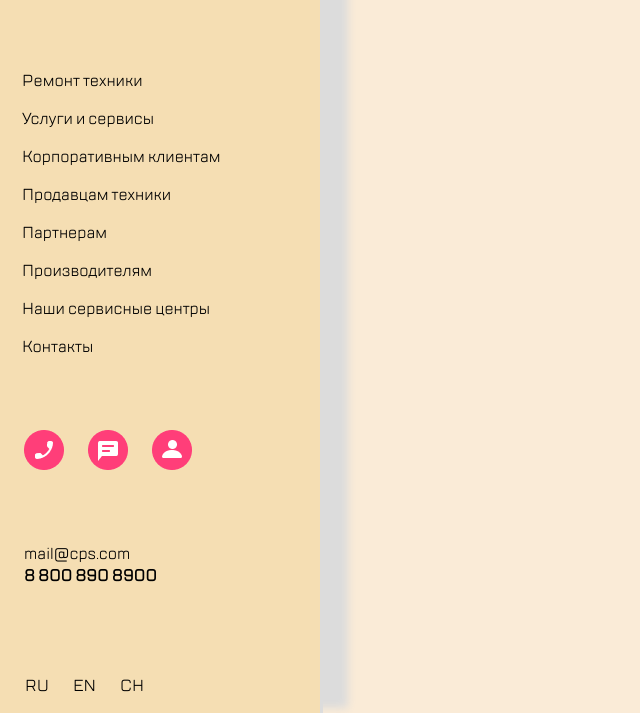
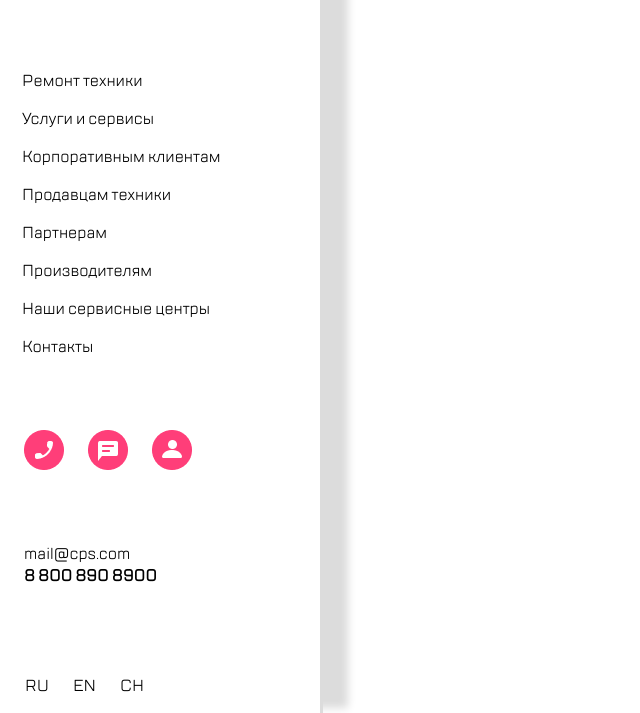
Before and after one commit to Halloween009/your-project-name-web-core-7.8, a plain HTML site: page index.html in a window 1280 px wide. Shown: the part 87-800 px from the top of the page, without its empty margins (0-640 px from the left). Drawn offline with Linux system fonts and the light colour scheme.

Commit message:
minor changes

```diff
--- a/style.css
+++ b/style.css
@@ -8,10 +8,8 @@ body {
   font-weight: normal;
   margin: 0;
   font-size: 16px;
-  background-color: antiquewhite;
 }
 .container {
-  background-color: wheat;
   display: flex;
   flex-direction: column;
   justify-content: space-between;
```
